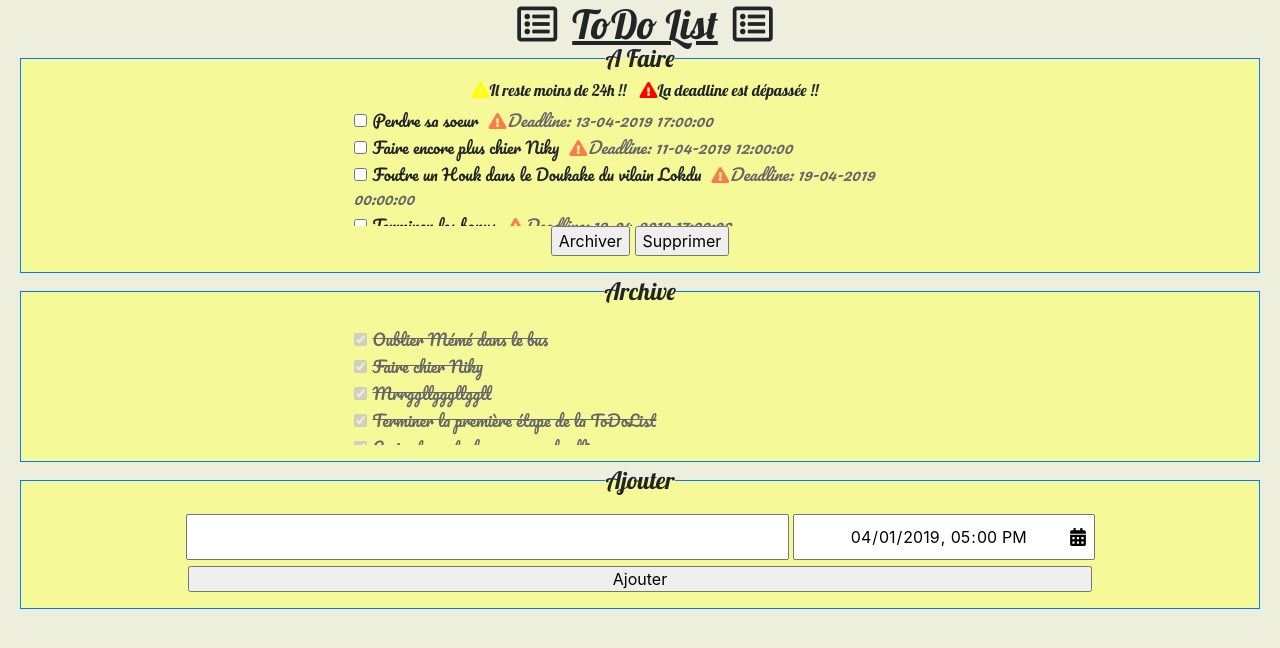
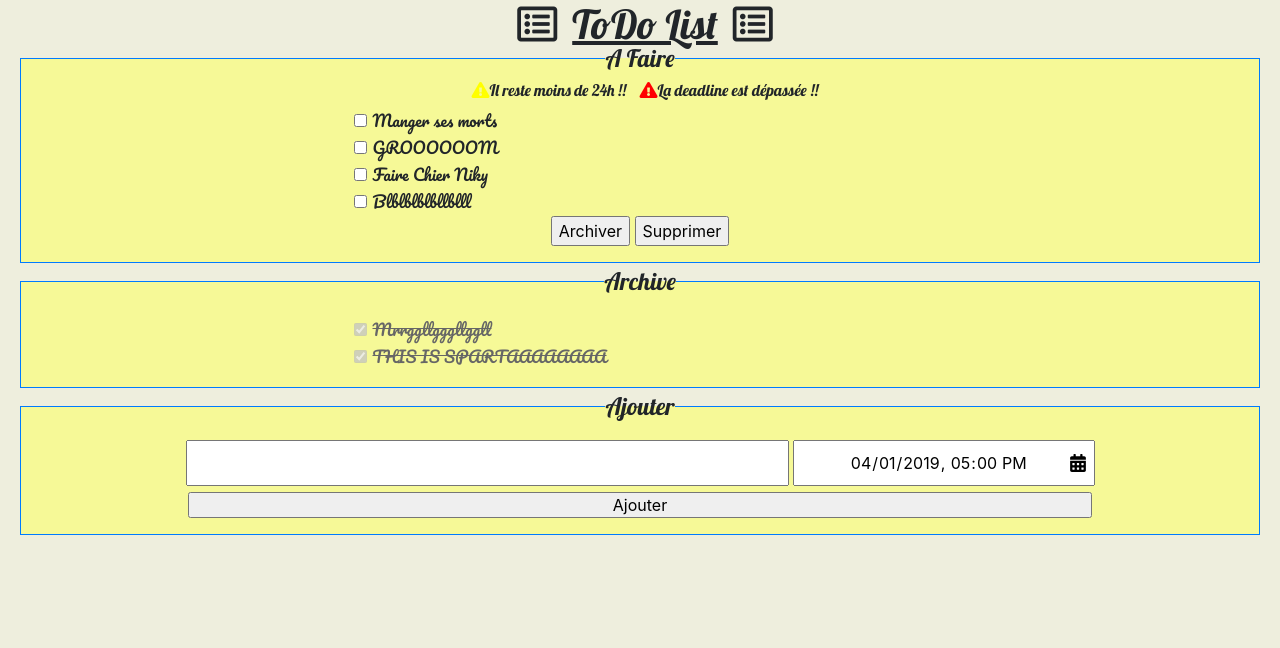
Before and after one commit to AmoryAubert/todolist-sql, a PHP site: page / in a window 1280 px wide. Shown: the top 648 px of the page. Run offline with PHP 8.4, Linux system fonts and the light colour scheme; data comes from the database, SQL or seed files in the repository; some libraries are stand-ins or nearby versions.

Commit message:
push fin de journee

```diff
--- a/assets/css/style.css
+++ b/assets/css/style.css
@@ -110,19 +110,10 @@ form::-webkit-scrollbar-track {
 }
 ::-webkit-scrollbar-thumb {
   background: #999;
-  background-image: url(../img/align-justify-solid.svg);
-  background-position: center;
-  background-size: 30px 30px;
   border-radius: 50px 0 0 50px;
 }
 ::-webkit-scrollbar-thumb:hover {
-  background: #666;
-  background-image: url(../img/align-justify-solid.svg);
-  background-position: center;
-  background-size: 15px 15px;
-}
-.custom-cursor {
-  cursor: url(../img/pencil-alt-solid.png) 4 12, auto;
+  background: #444;
 }
 @keyframes blink {
   0%   {opacity: 1;}
--- /dev/null
+++ b/assets/json/todolist.json
@@ -0,0 +1,32 @@
+[
+  {
+    "TACHE": "Manger ses morts",
+    "DATE": "12-04",
+    "DO": 0
+  },
+  {
+    "TACHE": "Mrrggllgggllggll",
+    "DATE": "12-04",
+    "DO": 1
+  },
+  {
+    "TACHE": "GROOOOOOM",
+    "DATE": "12-04",
+    "DO": 0
+  },
+  {
+    "TACHE": "Faire Chier Niky",
+    "DATE": "12-04",
+    "DO": 0
+  },
+  {
+    "TACHE": "THIS IS SPARTAAAAAAAA",
+    "DATE": "12-04",
+    "DO": 1
+  },
+  {
+    "TACHE": "Blblblblbllblll",
+    "DATE": "12-04",
+    "DO": 0
+  }
+]
--- /dev/null
+++ b/assets/json/todolist_new.json
@@ -0,0 +1 @@
+[{"ID":1,"TACHE":"Manger ses morts","DATE":"12-04","DO":1},{"ID":2,"TACHE":"Mrrggllgggllggll","DATE":"12-04","DO":0},{"ID":3,"TACHE":"GROOOOOOM","DATE":"12-04","DO":0},{"ID":4,"TACHE":"Faire Chier Niky","DATE":"12-04","DO":1},{"ID":5,"TACHE":"THIS IS SPARTAAAAAAAA","DATE":"12-04","DO":0},{"ID":6,"TACHE":"Blblblblbllblll","DATE":"12-04","DO":0}]
--- a/index.php
+++ b/index.php
@@ -1,86 +1,43 @@
 <?php
-try
-{
-	// On se connecte à MySQL
-	$bdd = new PDO('mysql:host=localhost;dbname=Becode;charset=utf8', 'Amory', 'user');
-}
-catch(Exception $e)
-{
-	// En cas d'erreur, on affiche un message et on arrête tout
-    die('Erreur : '.$e->getMessage());
-}
-function todo($bdd){
-    //$bdd = new PDO('mysql:host=localhost;dbname=Becode;charset=utf8', 'Amory', 'user');
-    $data = $bdd->query("SELECT * FROM ToDoList WHERE DO='0'")->fetchAll();
-	date_default_timezone_set('Europe/Brussels');
-	$dateOfTheDay = date('Y-m-d H:i:s', time());
-	//$dateTest = date_create('2000-01-01'.'17:00:00');
-	//echo date_format($dateTest, 'Y-m-d H:i:s');
-	$datetime1 = new DateTime($dateOfTheDay);
-    foreach ($data as $key => $row) {
-		if ($row['DEADLINE']==''){
-			echo "<p class='todop'><input type='checkbox' name='DO[]' value='".$row['ID']."' class='checkbox'>".$row['TASK']."</p>";
-		} else {
-			$datetime2 = new DateTime($row['DEADLINE']);
-			$interval = $datetime1->diff($datetime2);
-			$dateDeadline = $datetime2->format('d-m-Y H:i:s');
-			if ((($interval->d)>=1) && ($datetime1<$datetime2)){
-				echo "<p class='todop'><input type='checkbox' name='DO[]' value='".$row['ID']."' class='custom-cursor'>".$row['TASK'].
-				"<i></i><span class='italic'>Deadline: ".$dateDeadline."</span></p>";
-			} else if ((($interval->d)==0) && ($datetime1<$datetime2)){
-				echo "<p class='todop'><input type='checkbox' name='DO[]' value='".$row['ID']."' class='custom-cursor'>".$row['TASK'].
-				"<i class='fas fa-exclamation-triangle warning'></i><span class='italic'>Deadline: ".$dateDeadline."</span></p>";
-			} else if ((($interval->d)>=0) && ($datetime1>=$datetime2)){
-				echo "<p class='todop'><input type='checkbox' name='DO[]' value='".$row['ID']."' class='custom-cursor'>".$row['TASK'].
-				"<i class='fas fa-exclamation-triangle deadline'></i><span class='italic'>Deadline: ".$dateDeadline."</span></p>";
-			}
-		}
+$json = file_get_contents("assets/json/todolist.json");
+$parsed_json = json_decode($json,false);
+function todo($parsed_json){
+    foreach ($parsed_json as $value => $row){
+        if ($parsed_json[$value]->{'DO'} == 0){
+            echo "<p class='todop'><input type='checkbox' name='DO[]' value='".$parsed_json[$value]->{'TACHE'}."' class='checkbox'>".$parsed_json[$value]->{'TACHE'}."</p>";
+        }
     }
 }
-function isdo($bdd){
-    //$bdd = new PDO('mysql:host=localhost;dbname=Becode;charset=utf8', 'Amory', 'user');
-    $data = $bdd->query("SELECT * FROM ToDoList WHERE DO='1'")->fetchAll();
-    // and somewhere later:
-    foreach ($data as $key => $row) {
-        echo "<p class='isdop'><input type='checkbox' value='".$row['ID']."' class='checkbox' disabled='disabled' checked='checked'>".$row['TASK']."</p>";
+function isdo($parsed_json){
+    foreach ($parsed_json as $value => $row){
+        if ($parsed_json[$value]->{'DO'} == 1){
+            echo "<p class='isdop'><input type='checkbox' value='".$parsed_json[$value]->{'TACHE'}."' class='checkbox' disabled='disabled' checked='checked'>".$parsed_json[$value]->{'TACHE'}."</p>";
+        }
     }
 }
-if(isset($_POST['afaire'])){
-	$toupdate = $_POST['DO'];
-	$stmt = $bdd->prepare("UPDATE ToDoList SET DO='1' WHERE ID = :ID");
-	foreach ($toupdate as $id)
-    $stmt->execute(array(":ID" => $id));
-	header('Location: index.php');
-    exit();
-}
 if(isset($_POST['ajout'])){
-	$deadtime = $_POST['deadline'];
+	//$deadtime = $_POST['deadline'];
     $options = array(
         'task' => FILTER_SANITIZE_STRING
     );
     $result = filter_input_array(INPUT_POST, $options);
     foreach($options as $key => $value)
     {
-       $result[$key]=trim($result[$key]);
+        $result[$key]=trim($result[$key]);
     }
-    $data = [
-        'TASK' => ucfirst($result['task']),
-        'DO' => '0',
-		'DEADLINE' => $deadtime,
-    ];
-    $sql = "INSERT INTO ToDoList (TASK, DO, DEADLINE) VALUES (:TASK, :DO, :DEADLINE)";
-    $bdd->prepare($sql)->execute($data);
-	header('Location: index.php');
-    exit();
+    $json_arr = json_decode($json, true);
+    //var_dump($json_arr.length);
+    $json_arr[] = array('TACHE'=>ucfirst($result['task']), 'DATE'=>'22-06', 'DO'=>0);
+    //var_dump($newline);
+    // $parsed_json[$newline]->{'ID'} = $newline;
+    // $parsed_json[$newline]->{'TACHE'} = ucfirst($result['task']);
+    // $parsed_json[$newline]->{'DATE'} = "22-06";
+    // $parsed_json[$newline]->{'DO'} = 0;
+    file_put_contents('todolist.json', json_encode($json_arr));
+    // header('Location: index.php');
+    // exit();
 }
-if(isset($_POST['delete'])){
-	$todelete = $_POST['DO'];
-	$stmt = $bdd->prepare("DELETE FROM ToDoList WHERE ID = :ID");
-	foreach ($todelete as $id)
-    $stmt->execute(array(":ID" => $id));
-	header('Location: index.php');
-    exit();
-}
+
 ?>
 <!DOCTYPE html>
 <html lang="fr">
@@ -95,7 +52,6 @@ if(isset($_POST['delete'])){
     <title>ToDo List</title>
 </head>
 <body>
-<!--<i class="fas fa-exclamation-triangle"></i>-->
 <h1><i class="far fa-list-alt left"></i>ToDo List<i class="far fa-list-alt right"></i></h1>
 <form id="ToDo" method="post" action="index.php">
     <fieldset class="border border-primary p-3 ToDo">
@@ -106,7 +62,7 @@ if(isset($_POST['delete'])){
 		</p>
 		<div class="main">
 			<div id="afaire" class="col-md-6">
-				<?php todo($bdd); ?>
+				<?php todo($parsed_json) ?>
 			</div>
 		</div>
 		<input type="submit" value="Archiver" name="afaire">
@@ -116,7 +72,7 @@ if(isset($_POST['delete'])){
         <legend class="w-auto">Archive</legend>
 		<div class="main">
 			<div id="archive" class="col-md-6">
-				<?php isdo($bdd); ?>
+				<?php isdo($parsed_json) ?>
 			</div>
 		</div>
     </fieldset>
--- /dev/null
+++ b/todolist.json
@@ -0,0 +1 @@
+[{"TACHE":"Manger ses morts","DATE":"12-04","DO":0},{"TACHE":"Mrrggllgggllggll","DATE":"12-04","DO":1},{"TACHE":"GROOOOOOM","DATE":"12-04","DO":0},{"TACHE":"Faire Chier Niky","DATE":"12-04","DO":0},{"TACHE":"THIS IS SPARTAAAAAAAA","DATE":"12-04","DO":1},{"TACHE":"Blblblblbllblll","DATE":"12-04","DO":0},{"TACHE":"Sploutch splatch splitch","DATE":"22-06","DO":0}]
```
Also changed, not shown: assets/json/todolist (copie).json (added, +38 -0 lines).
